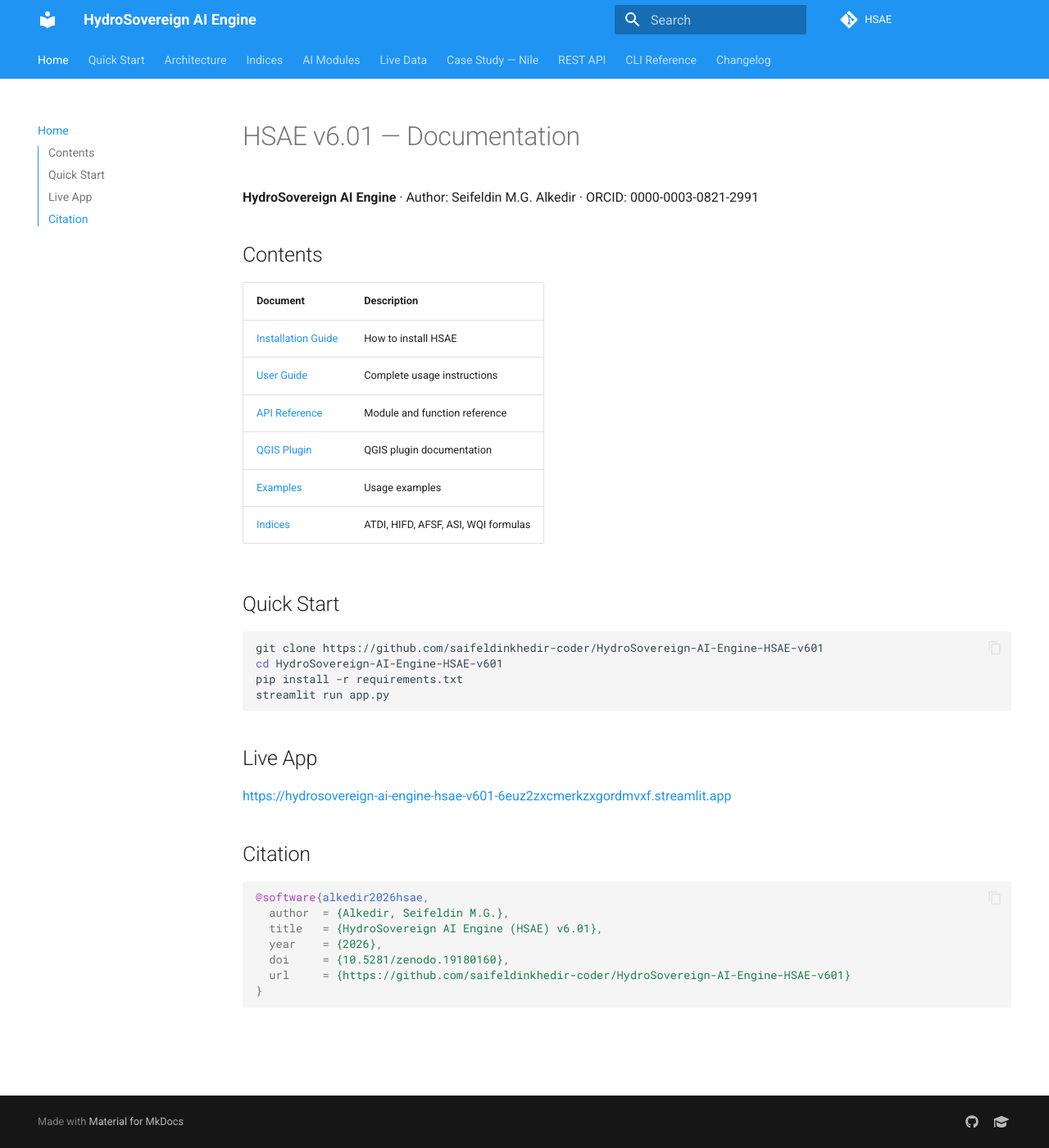
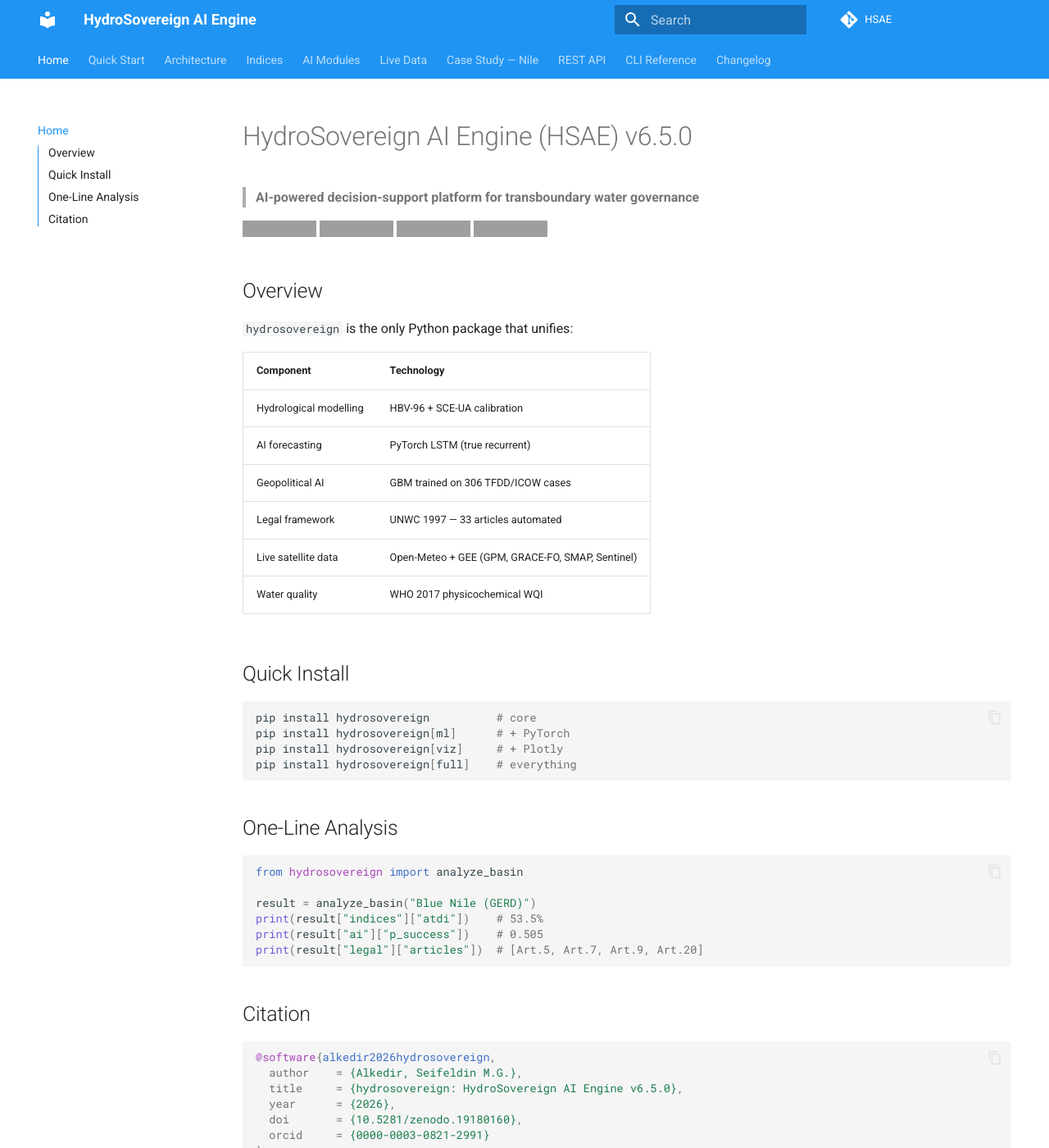
Before and after one commit to saifeldinkhedir-coder/HydroSovereign-AI-Engine-HSAE-v601, an MkDocs documentation site: the page built from docs/index.md, in a window 1280 px wide and 1400 px high. Shown: the whole window at 82% size. Built offline with MkDocs 1.6.1 and Material for MkDocs 9.7.7, drawn with Linux system fonts in a browser that asks for light colours; comment, search, counter and statistics services are not loaded; grey boxes are pictures that could not be loaded.

````diff
--- a/docs/index.md
+++ b/docs/index.md
@@ -1,39 +1,53 @@
-# HSAE v6.01 — Documentation
+# HydroSovereign AI Engine (HSAE) v6.5.0
 
-**HydroSovereign AI Engine** · Author: Seifeldin M.G. Alkedir · ORCID: 0000-0003-0821-2991
+> **AI-powered decision-support platform for transboundary water governance**
 
-## Contents
+[![PyPI](https://img.shields.io/pypi/v/hydrosovereign)](https://pypi.org/project/hydrosovereign/)
+[![DOI](https://zenodo.org/badge/DOI/10.5281/zenodo.19180160.svg)](https://doi.org/10.5281/zenodo.19180160)
+[![License: GPL v3](https://img.shields.io/badge/License-GPLv3-blue.svg)](https://www.gnu.org/licenses/gpl-3.0)
+[![ORCID](https://img.shields.io/badge/ORCID-0000--0003--0821--2991-green)](https://orcid.org/0000-0003-0821-2991)
 
-| Document | Description |
+## Overview
+
+`hydrosovereign` is the only Python package that unifies:
+
+| Component | Technology |
 |---|---|
-| [Installation Guide](installation.md) | How to install HSAE |
-| [User Guide](user_guide.md) | Complete usage instructions |
-| [API Reference](api_reference.md) | Module and function reference |
-| [QGIS Plugin](qgis_plugin.md) | QGIS plugin documentation |
-| [Examples](examples.md) | Usage examples |
-| [Indices](indices.md) | ATDI, HIFD, AFSF, ASI, WQI formulas |
+| Hydrological modelling | HBV-96 + SCE-UA calibration |
+| AI forecasting | PyTorch LSTM (true recurrent) |
+| Geopolitical AI | GBM trained on 306 TFDD/ICOW cases |
+| Legal framework | UNWC 1997 — 33 articles automated |
+| Live satellite data | Open-Meteo + GEE (GPM, GRACE-FO, SMAP, Sentinel) |
+| Water quality | WHO 2017 physicochemical WQI |
 
-## Quick Start
+## Quick Install
 
 ```bash
-git clone https://github.com/saifeldinkhedir-coder/HydroSovereign-AI-Engine-HSAE-v601
-cd HydroSovereign-AI-Engine-HSAE-v601
-pip install -r requirements.txt
-streamlit run app.py
+pip install hydrosovereign          # core
+pip install hydrosovereign[ml]      # + PyTorch
+pip install hydrosovereign[viz]     # + Plotly
+pip install hydrosovereign[full]    # everything
 ```
 
-## Live App
+## One-Line Analysis
 
-[https://hydrosovereign-ai-engine-hsae-v601-6euz2zxcmerkzxgordmvxf.streamlit.app](https://hydrosovereign-ai-engine-hsae-v601-6euz2zxcmerkzxgordmvxf.streamlit.app)
+```python
+from hydrosovereign import analyze_basin
+
+result = analyze_basin("Blue Nile (GERD)")
+print(result["indices"]["atdi"])    # 53.5%
+print(result["ai"]["p_success"])    # 0.505
+print(result["legal"]["articles"])  # [Art.5, Art.7, Art.9, Art.20]
+```
 
 ## Citation
 
 ```bibtex
-@software{alkedir2026hsae,
-  author  = {Alkedir, Seifeldin M.G.},
-  title   = {HydroSovereign AI Engine (HSAE) v6.01},
-  year    = {2026},
-  doi     = {10.5281/zenodo.19180160},
-  url     = {https://github.com/saifeldinkhedir-coder/HydroSovereign-AI-Engine-HSAE-v601}
+@software{alkedir2026hydrosovereign,
+  author    = {Alkedir, Seifeldin M.G.},
+  title     = {hydrosovereign: HydroSovereign AI Engine v6.5.0},
+  year      = {2026},
+  doi       = {10.5281/zenodo.19180160},
+  orcid     = {0000-0003-0821-2991}
 }
 ```
````
